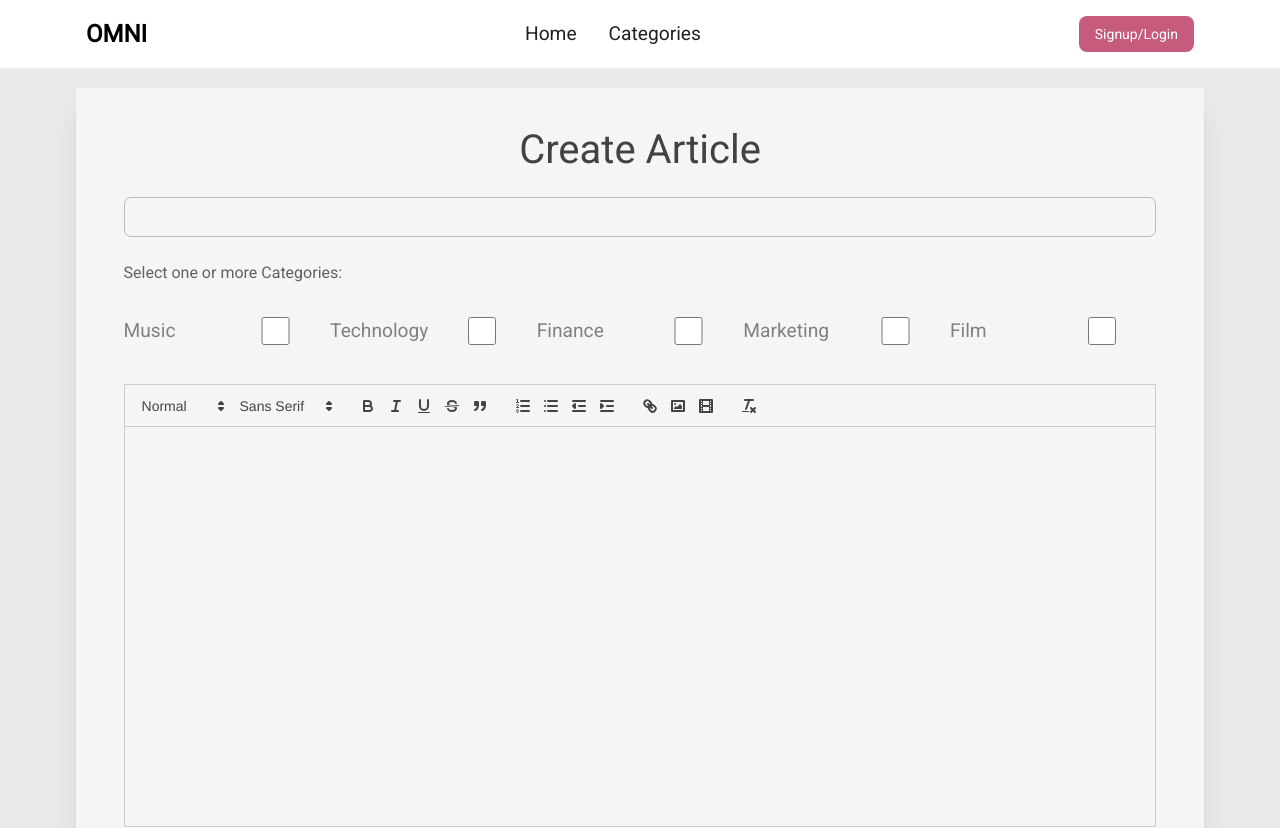
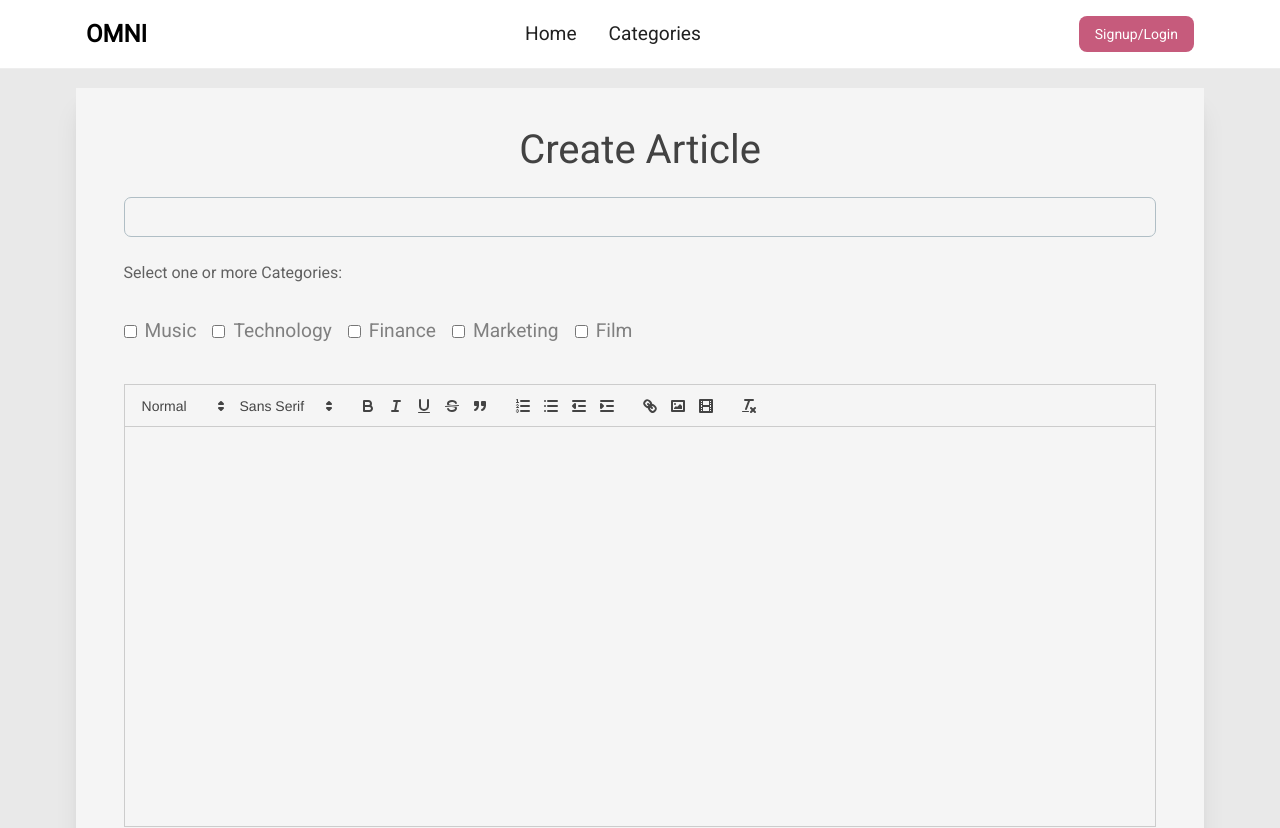
Before and after one commit to remifreyo/Omni, a React (Vite) app in the folder client/: page /new in a window 1280 px wide. Shown: the top 828 px of the page. Built offline with nearby package versions, Linux system fonts and the light colour scheme; no server answers.

Commit message:
update form categories, form button, and search results

```diff
--- a/client/src/App.css
+++ b/client/src/App.css
@@ -437,3 +437,27 @@ line-height: normal !important;
     display: none;
   }
 }
+
+@media screen and (max-width: 1350px) {
+  .searchResult {
+    grid-template-columns: repeat(1, minmax(0, 1fr))
+  }
+}
+
+@media screen and (max-width: 700px) {
+  .resultTitle {
+   font-size: 1.1rem;
+  }
+  .resultText {
+   font-size: .9rem;
+  }
+}
+
+@media screen and (max-width: 500px) {
+  .resultTitle {
+   font-size: .8rem;
+  }
+  .resultText {
+   font-size: .7rem;
+  }
+}
--- a/client/src/components/Form.jsx
+++ b/client/src/components/Form.jsx
@@ -1,11 +1,11 @@
-import { useState, useEffect } from 'react'
-import FileBase from 'react-file-base64'
+import React, { useState, useEffect } from 'react'
+import { useNavigate, useLocation } from 'react-router-dom'
 import { useDispatch, useSelector } from 'react-redux'
-import { createArticle, updateArticle } from '../actions/articles'
-import { useLocation, useNavigate } from 'react-router-dom'
 import ReactQuill from 'react-quill'
 import 'react-quill/dist/quill.snow.css'
 import { Button, Input } from '@material-tailwind/react'
+import FileBase from 'react-file-base64'
+import { createArticle, updateArticle } from '../actions/articles'
 
 const modules = {
   toolbar: [
@@ -41,59 +41,75 @@ const formats = [
 
 const Form = () => {
   const navigate = useNavigate()
+  const location = useLocation()
+  const dispatch = useDispatch()
   const user = JSON.parse(localStorage.getItem('profile'))
-  const [articleData, setarticleData] = useState({
+
+  const initialArticleData = {
     title: '',
     description: '',
     image: '',
     categories: []
-  })
+  }
+
+  const [articleData, setArticleData] = useState(initialArticleData)
   const [categories, setCategories] = useState([])
-  const items = useSelector((state) => state.articles)
-  const location = useLocation()
-  const dispatch = useDispatch()
+  const articles = useSelector((state) => state.articles)
+
+  useEffect(() => {
+    if (location.pathname !== '/new' && articleData.description === '') {
+      const currentArticle = articles.find(
+        (article) => article._id === location.pathname.slice(1, 25)
+      )
+      if (currentArticle) {
+        setArticleData(currentArticle)
+        setCategories(currentArticle.categories)
+      }
+    }
+  }, [articleData, articles])
+
+  const handleCheckboxChange = (e) => {
+    const { name, value, checked } = e.target
+    if (name === 'categories') {
+      const updatedCategories = checked
+        ? [...categories, value]
+        : categories.filter((category) => category !== value)
+      setCategories(updatedCategories)
+      setArticleData({ ...articleData, categories: updatedCategories })
+    }
+  }
+
+  const handleInputChange = (e) => {
+    const { id, value } = e.target
+    setArticleData({ ...articleData, [id]: value })
+  }
+
+  const handleDescriptionChange = (newValue) => {
+    setArticleData({ ...articleData, description: newValue })
+  }
+
   const handleSubmit = (e) => {
     e.preventDefault()
+    const authorName = user?.result?.name
+
     if (location.pathname === '/new') {
-      dispatch(createArticle({ ...articleData, author: user?.result?.name }))
+      dispatch(createArticle({ ...articleData, author: authorName }))
       navigate('/')
     } else {
       dispatch(
         updateArticle(location.pathname.slice(1, 25), {
           ...articleData,
-          author: user?.result?.name
+          author: authorName
         })
       )
       navigate(`/${location.pathname.slice(1, 25)}`)
     }
   }
-  const handleChange = (e) => {
-    if (e.target.checked === true && e.target.name === 'categories') {
-      let cat = [...categories, e.target.value]
-      setCategories([...categories, e.target.value])
-      setarticleData({ ...articleData, ['categories']: cat })
-    } else if (e.target.checked === false && e.target.name === 'categories') {
-      let cat = categories.filter((category) => category !== e.target.value)
-      setCategories(
-        categories.filter((category) => category !== e.target.value)
-      )
-      setarticleData({ ...articleData, ['categories']: cat })
-    } else {
-      setarticleData({ ...articleData, [e.target.id]: e.target.value })
-    }
-  }
-  useEffect(() => {
-    if (location.pathname != '/new' && articleData.description === '') {
-      let currArticle = items.find((element) => {
-        return element._id === location.pathname.slice(1, 25)
-      })
-      setarticleData(currArticle)
-    }
-  }, [articleData])
+
   return (
     <div className="form bg-gray-100 p-12 shadow-xl">
       <h2 className="text-gray-800 text-center">
-        {location.pathname != '/new' ? 'Edit Article' : 'Create Article'}
+        {location.pathname !== '/new' ? 'Edit Article' : 'Create Article'}
       </h2>
       <br />
       <form onSubmit={handleSubmit}>
@@ -104,72 +120,36 @@ const Form = () => {
           onFocus={(e) => (e.target.placeholder = '')}
           onBlur={(e) => (e.target.placeholder = 'Title')}
           value={articleData.title}
-          onChange={handleChange}
+          onChange={handleInputChange}
         />
         <br />
         <fieldset>
           <legend className="mb-8 text-gray-700">
             Select one or more Categories:
           </legend>
-          <label htmlFor="Music">Music</label>
-          <input
-            type="checkbox"
-            name="categories"
-            value="Music"
-            id="categories"
-            onChange={handleChange}
-          />
-          &nbsp;
-          <label htmlFor="Technology">Technology</label>
-          <input
-            type="checkbox"
-            name="categories"
-            value="Technology"
-            id="categories"
-            onChange={handleChange}
-          />
-          &nbsp;
-          <label htmlFor="Finance">Finance</label>
-          <input
-            type="checkbox"
-            name="categories"
-            value="Finance"
-            id="categories"
-            onChange={handleChange}
-          />
-          &nbsp;
-          <label htmlFor="Marketing">Marketing</label>
-          <input
-            type="checkbox"
-            name="categories"
-            value="Marketing"
-            id="categories"
-            onChange={handleChange}
-          />
-          &nbsp;
-          <label htmlFor="Film">Film</label>
-          <input
-            type="checkbox"
-            name="categories"
-            value="Film"
-            id="categories"
-            onChange={handleChange}
-          />
-          &nbsp;
+          <div className="flex flex-wrap">
+            {['Music', 'Technology', 'Finance', 'Marketing', 'Film'].map(
+              (category) => (
+                <div key={category} className="flex items-center mr-4">
+                  <input
+                    type="checkbox"
+                    name="categories"
+                    value={category}
+                    id="categories"
+                    checked={categories.includes(category)}
+                    onChange={handleCheckboxChange}
+                    className="mr-2"
+                  />
+                  <label htmlFor={category}>{category}</label>
+                </div>
+              )
+            )}
+          </div>
         </fieldset>
         <br />
-        {/* <textarea
-          id="description"
-          cols="50"
-          rows="10"
-          onChange={handleChange}
-          value={articleData.description}
-        ></textarea> */}
         <ReactQuill
           id="description"
-          onChange={(newValue) =>
-            setarticleData({ ...articleData, description: newValue })
-          }
+          onChange={handleDescriptionChange}
           value={articleData.description}
           className="editor"
           modules={modules}
@@ -181,11 +161,11 @@ const Form = () => {
           multiple={false}
           type="file"
           onDone={({ base64 }) =>
-            setarticleData({ ...articleData, image: base64 })
+            setArticleData({ ...articleData, image: base64 })
           }
         />
         <div className="text-center">
-          <Button className="w-1/3" type="submit">
+          <Button className="w-2/5 sm:w-1/3" type="submit">
             Submit!
           </Button>
         </div>
--- a/client/src/components/Search.jsx
+++ b/client/src/components/Search.jsx
@@ -46,7 +46,7 @@ function Search() {
           Submit!
         </Button>
       </form>
-      <div className="grid grid-cols-2">
+      <div className="grid grid-cols-2 searchResult">
         {!searchResults
           ? null
           : searchResults.map((result) => {
@@ -92,11 +92,14 @@ function Search() {
                       <Typography
                         variant="h4"
                         color="blue-gray"
-                        className="mb-2"
+                        className="mb-2 resultTitle"
                       >
                         {result.title}
                       </Typography>
-                      <Typography color="gray" className="mb-8 font-normal">
+                      <Typography
+                        color="gray"
+                        className="mb-8 font-normal resultText"
+                      >
                         {result.description.substring(0, 160)}
                         {result.description.length > 160 ? '...' : null}
                       </Typography>
```
